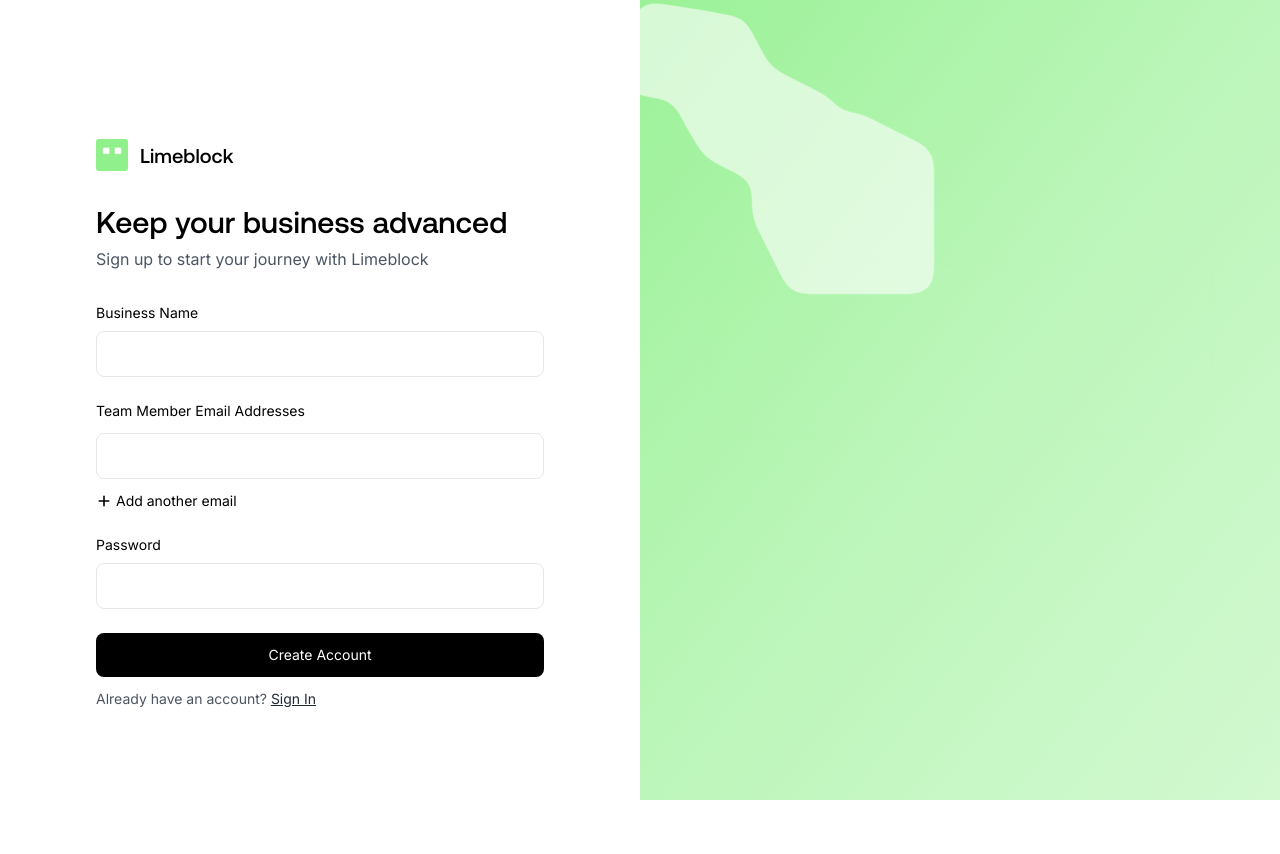
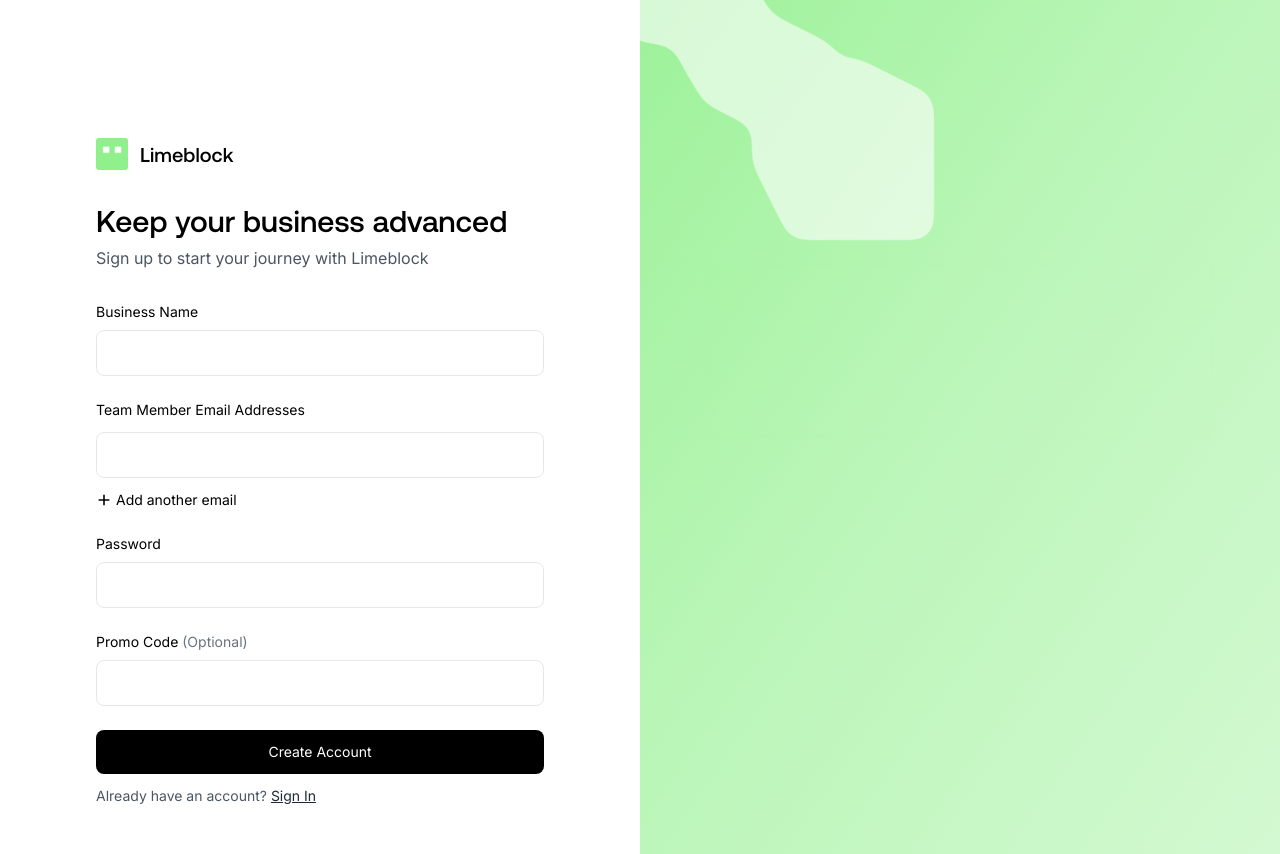
Before and after one commit to TheWiseGhost/Limeblock, a Next.js app: page /sign_up in a window 1280 px wide. Before the commit the page ends 800 px from the top, so only its background shows below. Built offline with nearby package versions, Linux system fonts and the light colour scheme.

Commit message:
Free trial promo code

```diff
--- a/src/components/auth/SignUp.jsx
+++ b/src/components/auth/SignUp.jsx
@@ -30,6 +30,7 @@ export default function SignUp() {
     business_name: "",
     password: "",
     emails: [""],
+    code: "",
   });
 
   const { toast } = useToast();
@@ -75,6 +76,7 @@ export default function SignUp() {
             business_name: formData.business_name,
             password: formData.password,
             emails: formData.emails.filter((email) => email.trim() !== ""),
+            code: formData.code.trim() !== "" ? formData.code : null,
           }),
         }
       );
@@ -108,7 +110,7 @@ export default function SignUp() {
       {/* Left Side - Sign Up Form */}
       <div className="w-full md:w-1/2 min-h-screen h-fit flex flex-col justify-center p-12">
         <div className="max-w-md mx-auto w-full">
-          <div className="flex items-center gap-3 pb-8 pt-12">
+          <div className="flex items-center gap-3 pb-8 pt-44 md:pt-36">
             <Image
               src="/LimeblockLogo.png"
               alt="Limeblock"
@@ -207,6 +209,21 @@ export default function SignUp() {
                 }
                 className="w-full p-3 border border-gray-200 rounded-lg font-inter text-sm focus:ring-2 focus:ring-lime-500 focus:border-transparent transition-all"
                 required
+              />
+            </div>
+
+            <div>
+              <label className="block text-sm font-inter mb-2">
+                Promo Code <span className="text-gray-500">(Optional)</span>
+              </label>
+              <input
+                type="text"
+                value={formData.code}
+                onChange={(e) =>
+                  setFormData({ ...formData, code: e.target.value })
+                }
+                className="w-full p-3 border border-gray-200 rounded-lg font-inter text-sm focus:ring-2 focus:ring-lime-500 focus:border-transparent transition-all"
+                placeholder=""
               />
             </div>
 
```
